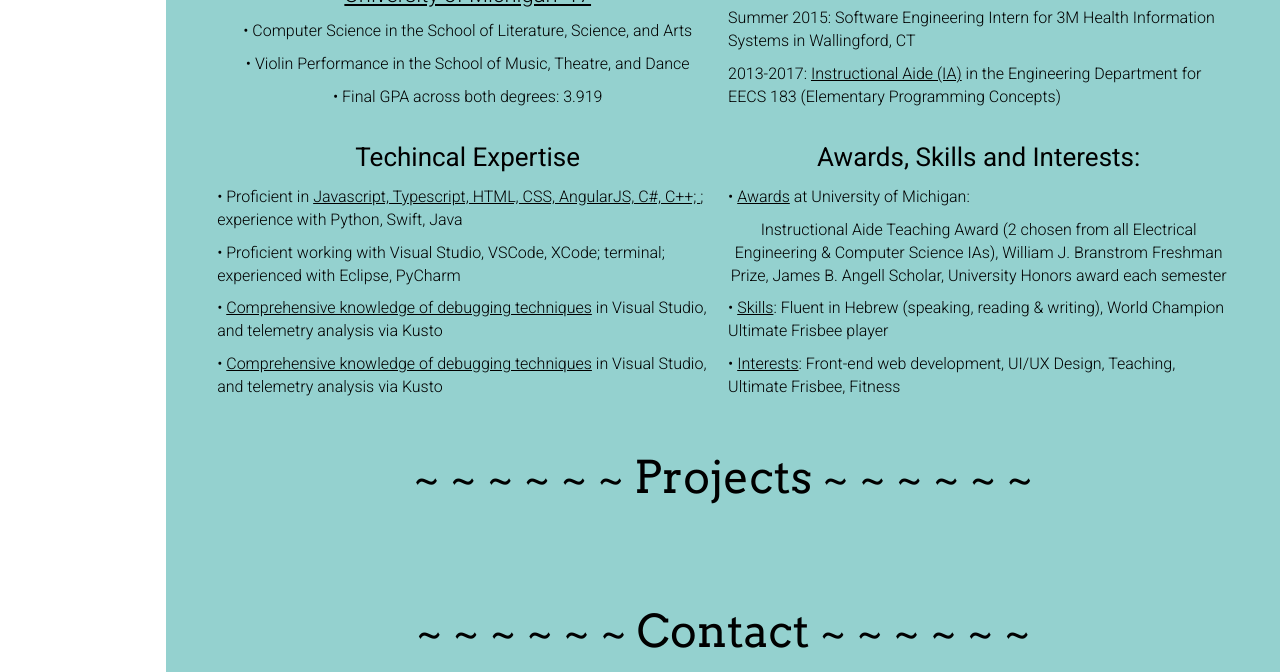
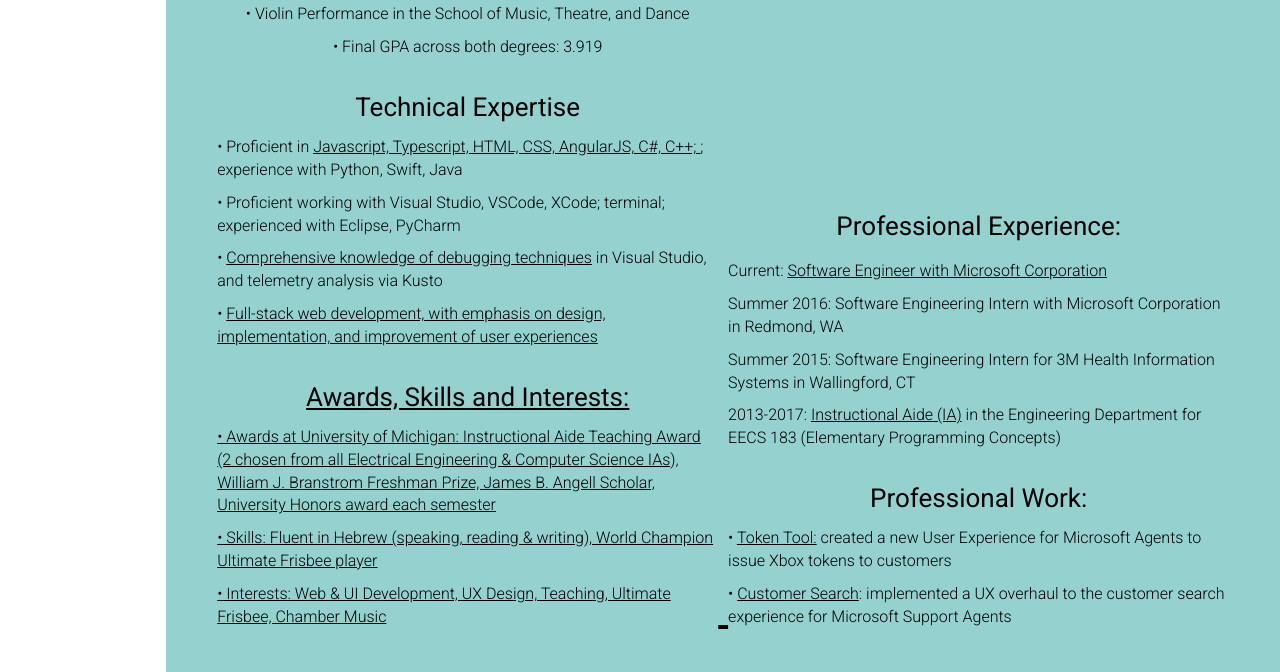
Before and after one commit to lbarons/PersonalWebsite, a plain HTML site: page index.html in a window 1280 px wide. Shown: the part 2012-2684 px from the top of the page. Drawn offline with nearby package versions, Linux system fonts and the light colour scheme; a web font is replaced by a local one.

Commit message:
modifying epxerience section

```diff
--- a/index.html
+++ b/index.html
@@ -24,7 +24,7 @@
             		<a href="#main-page" class="scrollToTop nostyle">Ho</a><a href="#main-page" class="scrollToTop nospace blockM"><img src="imgs/blockM.png" style="width: 30px" alt="blockM"/></a><a href="#main-page" class="scrollToTop nospace nostyle">e</a>
 				</li>
 				<li><a href="#about-page" class="scrollSegment">About Me</a></li>
-           	 	<li><a href="#myexperience-page" class="scrollSegment">My Experiences</a></li>
+           	 	<li><a href="#myexperience-page" class="scrollSegment">Experience</a></li>
            	 	<li><a href="#projects-page" class="scrollSegment">Projects</a></li>
            	 	<!--<li><a href="teaching.html" target="_blank" >Teaching CS</a></li>
            	 	<li><a href="violin.html" target="_blank">Violin</a></li>
@@ -68,7 +68,7 @@
 		</div>
 		<br/>
 		<div id=myexperience class="segment break3">
-			<div>~ ~ ~ ~ ~ ~ My Experiences ~ ~ ~ ~ ~ ~</div>
+			<div>~ ~ ~ ~ ~ ~ Experience ~ ~ ~ ~ ~ ~</div>
 
 			<div class="break"><a href="LeahBar-OnSimmons_resume.pdf" target="_blank" class="btn"><span class="pdf-btn">View Resume PDF</span></a></div>
 
@@ -81,12 +81,17 @@
 					<p>•	Final GPA across both degrees: 3.919</p>
 				</div>
 				<div class="myexperience-text break">
-					<p class="myexperience-header break2">Techincal Expertise</p>
+					<p class="myexperience-header break2">Technical Expertise</p>
 					<p class="leftwards">•	Proficient in <u>Javascript, Typescript, HTML, CSS, AngularJS, C#, C++; </u>; experience with Python, Swift, Java</p>
 					<p class="leftwards">•	Proficient working with Visual Studio, VSCode, XCode; terminal; experienced with Eclipse, PyCharm</p>
 					<p class="leftwards">•	<u>Comprehensive knowledge of debugging techniques</u> in Visual Studio, and telemetry analysis via Kusto</p>
-					<p class="leftwards">•	<u>Comprehensive knowledge of debugging techniques</u> in Visual Studio, and telemetry analysis via Kusto</p>
-
+					<p class="leftwards">•	<u>Full-stack web development, with emphasis on design, implementation, and improvement of user experiences</p>
+				</div>
+				<div class="myexperience-text break">
+					<p class="myexperience-header break2">Awards, Skills and Interests:</p>
+					<p class="leftwards">•	<u>Awards</u> at University of Michigan: Instructional Aide Teaching Award (2 chosen from all Electrical Engineering & Computer Science IAs), William J. Branstrom Freshman Prize, James B. Angell Scholar, University Honors award each semester</p>
+					<p class="leftwards">•	<u>Skills</u>: Fluent in Hebrew (speaking, reading & writing), World Champion Ultimate Frisbee player </p>
+					<p class="leftwards">•	<u>Interests</u>: Web & UI Development, UX Design, Teaching, Ultimate Frisbee, Chamber Music </p>
 				</div>
 			</div>
 			<div id="right-half" class="myexperience">
@@ -98,11 +103,9 @@
 					<p class="leftwards">2013-2017: <u>Instructional Aide (IA)</u> in the Engineering Department for EECS 183 (Elementary Programming Concepts)</p>
 				</div>
 				<div class="myexperience-text break">
-					<p class="myexperience-header break2">Awards, Skills and Interests:</p>
-					<p class="leftwards">•	<u>Awards</u> at University of Michigan: </p>
-					<p>Instructional Aide Teaching Award (2 chosen from all Electrical Engineering & Computer Science IAs), William J. Branstrom Freshman Prize, James B. Angell Scholar, University Honors award each semester </p>
-					<p class="leftwards">•	<u>Skills</u>: Fluent in Hebrew (speaking, reading & writing), World Champion Ultimate Frisbee player </p>
-					<p class="leftwards">•	<u>Interests</u>: Front-end web development, UI/UX Design, Teaching, Ultimate Frisbee, Fitness </p>
+					<p class="myexperience-header break2">Professional Work:</p>
+					<p class="leftwards">•	<u>Token Tool:</u> created a new User Experience for Microsoft Agents to issue Xbox tokens to customers</p>
+					<p class="leftwards">•	<u>Customer Search</u>: implemented a UX overhaul to the customer search experience for Microsoft Support Agents</p>
 				</div>
 			</div>
 		</div>
@@ -110,6 +113,9 @@
 			<div>~ ~ ~ ~ ~ ~ Projects ~ ~ ~ ~ ~ ~</div>
 			<br/>
 
+		</div>
+		<div id=dandi class="segment break3">
+			~~ Diversity & Inclusion ~~
 		</div>
 		<!--<div id=teaching class=segment>
 			~~ Teaching Computer Science - NAV TO NEW WEBPAGE ~~
```
